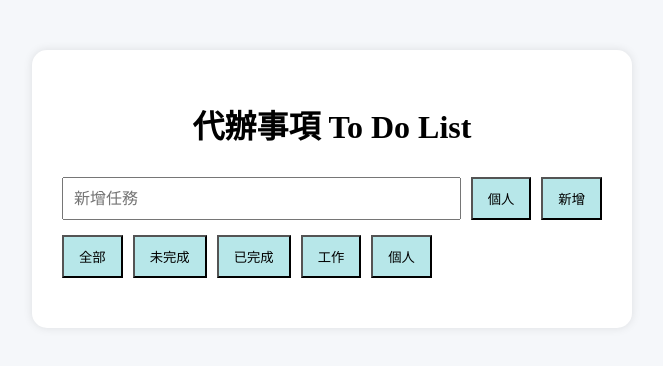
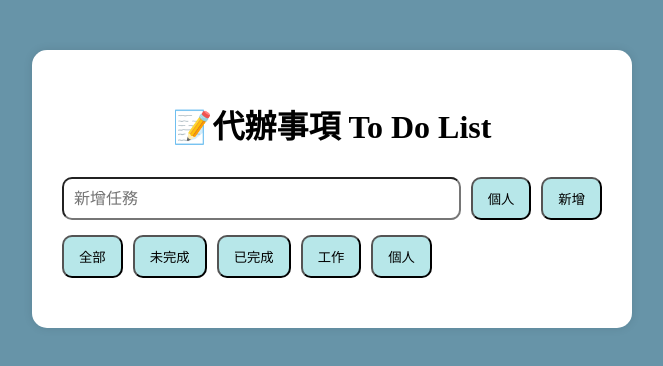
Before and after one commit to Yi-Xuan-Zhang/20260604, a plain HTML site: page todolist.html in a window 1280 px wide. Shown: the whole page, without its empty margins (308-971 px from the left). Drawn offline with Linux system fonts and the light colour scheme.

Commit message:
修改內容

```diff
--- a/todolist.html
+++ b/todolist.html
@@ -4,7 +4,7 @@
 <head>
     <meta charset="UTF-8">
     <meta name="viewport" content="width=device-width, initial-scale=1.0">
-    <title>Document</title>
+    <title>To Do List</title>
     <style>
         /* 2.排版 */
         * {
@@ -13,7 +13,7 @@
 
         body {
             margin: 0;
-            background: #f5f7fa;
+            background: rgb(103, 148, 168);
         }
 
         .container {
@@ -40,12 +40,14 @@
             flex: 1;
             padding: 10px;
             font-size: 16px;
+            border-radius: 10px;
         }
 
         button {
             cursor: pointer;
             padding: 10px 15px;
             background-color: rgb(183, 231, 233);
+            border-radius: 10px;
         }
 
         button:hover {
@@ -137,7 +139,7 @@
 <body>
     <!-- 1.建立畫面 -->
     <div class="container">
-        <h1>代辦事項 To Do List</h1>
+        <h1>📝代辦事項 To Do List</h1>
         <div class="input-area">
             <input id="newobject" type="text" placeholder="新增任務">
             <button id="onebtn" type="button">個人</button>
```
